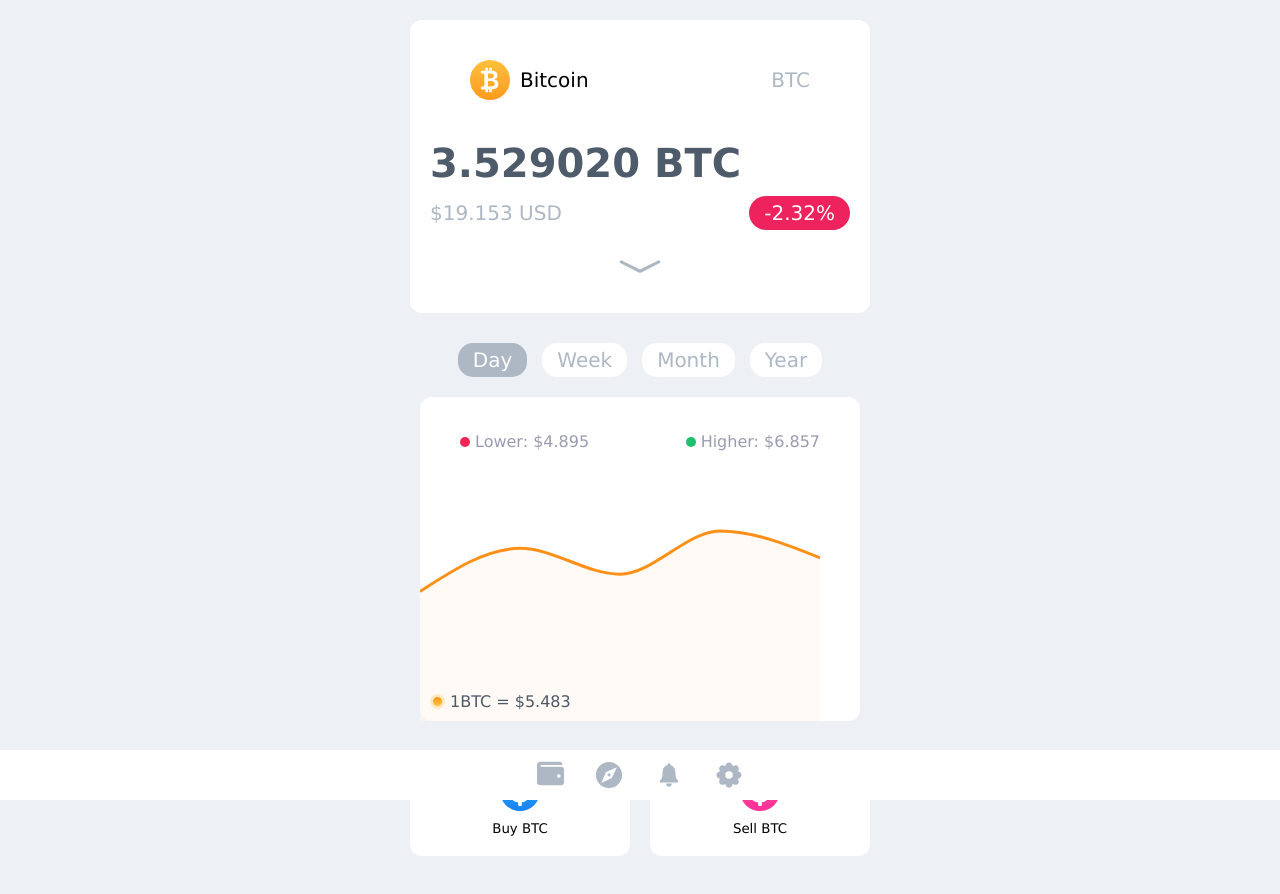
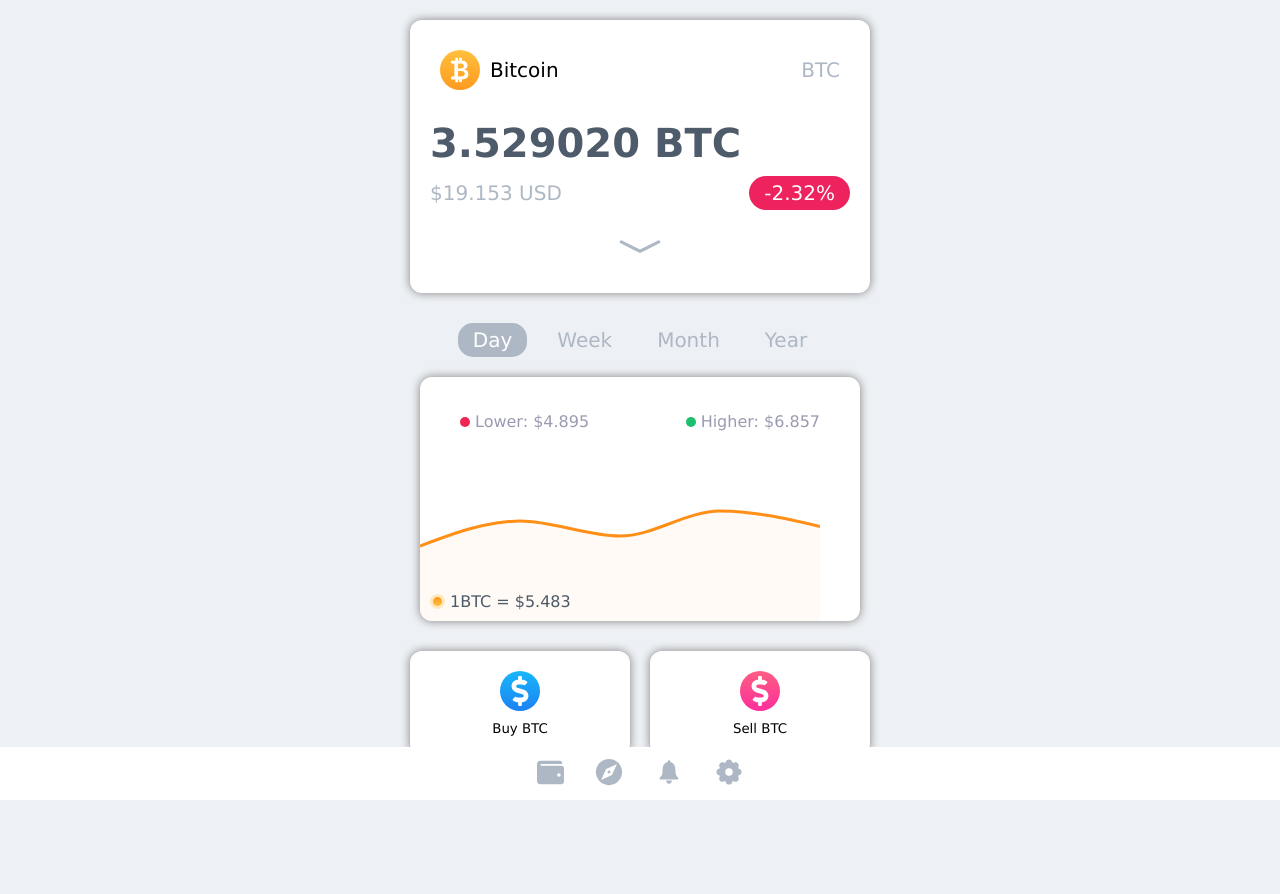
Before and after one commit to onfranciis/rank-math, a React (Vite) app: page / in a window 1280 px wide. Shown: the top 894 px of the page. Built offline with nearby package versions, Linux system fonts and the light colour scheme.

Commit message:
fix: update styles

```diff
--- a/src/components/nav/Nav.css
+++ b/src/components/nav/Nav.css
@@ -1,11 +1,11 @@
 .Nav {
-  height: 50px;
   width: 100%;
   background-color: white;
   display: flex;
   flex-direction: row;
   justify-content: center;
-  gap: 10px;
+  flex-wrap: wrap;
+  gap: 0 10px;
   position: fixed;
   bottom: 0;
 }
--- a/src/components/wallet/Wallet.css
+++ b/src/components/wallet/Wallet.css
@@ -26,6 +26,7 @@
   display: flex;
   flex-direction: column;
   gap: 10px;
+  filter: drop-shadow(0 0 5px gray);
   padding: 20px;
 }
 
@@ -38,6 +39,7 @@
   align-items: center;
   flex-wrap: wrap;
   gap: 10px;
+  padding: 10px;
 }
 
 .Left {
@@ -175,6 +177,7 @@
 
 .Period {
   color: #aeb8c4;
+  background-color: transparent;
 }
 
 .Selected {
@@ -190,6 +193,8 @@
   width: 100%;
   background-color: white;
   border-radius: 12px;
+  filter: drop-shadow(0 0 5px gray);
+  overflow: hidden;
   padding-top: 15px;
 }
 
@@ -230,7 +235,7 @@
 
 .Graph {
   width: 100%;
-  height: 200px;
+  height: 120px;
   margin-top: 50px;
   position: relative;
 }
@@ -281,6 +286,7 @@
   gap: 10px;
   border-radius: 12px;
   flex: 1;
+  filter: drop-shadow(0 0 5px gray);
   padding: 20px;
 }
 
```
Also changed, not shown: src/components/menu/Menu.jsx (added, +12 -0 lines).
